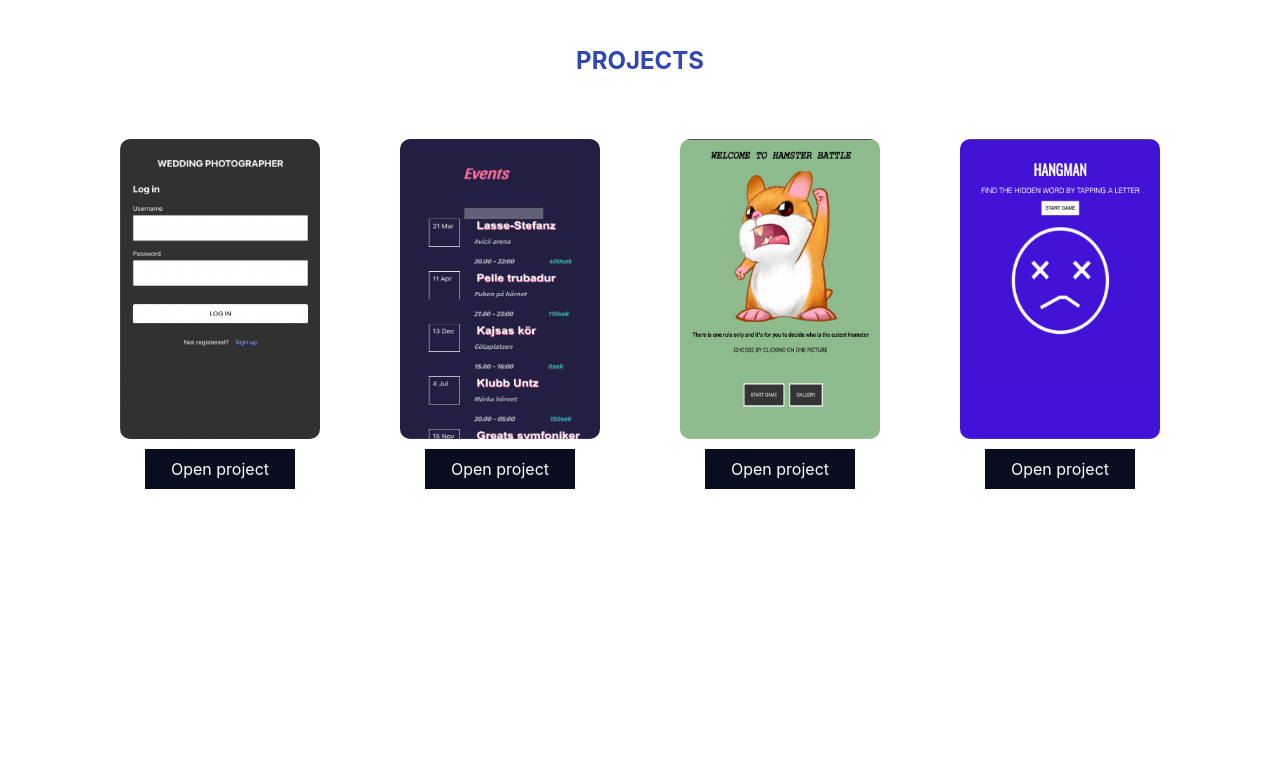
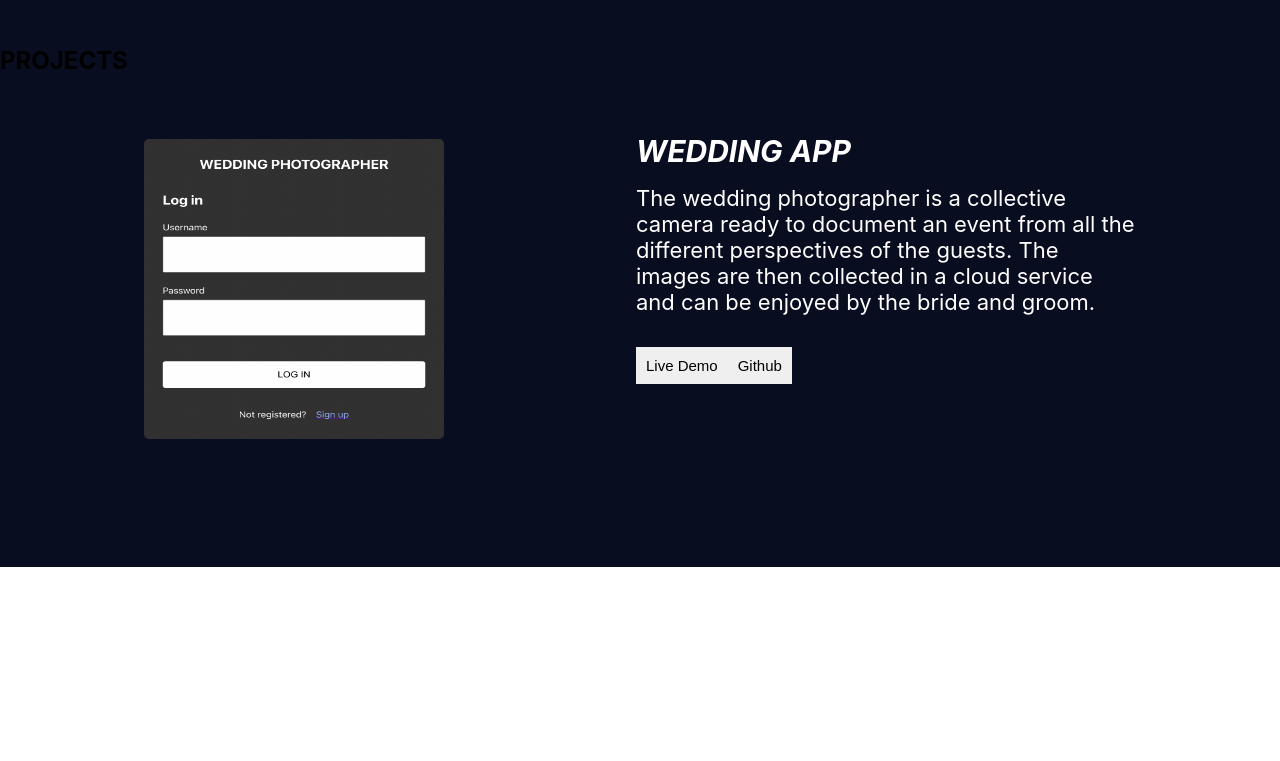
Before and after one commit to RHermez10/rher-portfolio, a React (Create React App) app: page / in a window 1280 px wide. Shown: the part 1520-2281 px from the top of the page. Built offline with nearby package versions, Linux system fonts and the light colour scheme; a web font is replaced by a local one.

Commit message:
small changes

```diff
--- a/src/App.css
+++ b/src/App.css
@@ -21,13 +21,13 @@ button{
 :root {
 	--mainColor: rgb(9 13 32);
 	--secondaryColor: white;
-	--thirdColor: rgb(50 72 177);
+	--third-color: #00ffa1;
 	--fourthColor: rgb(49 82 255);
 	--text: white;
 }
 
 section{
-	text-align: center;
+
 }
 
 html {
--- /dev/null
+++ b/src/Components/Button/Button.jsx
@@ -0,0 +1,8 @@
+import { $Button } from "./styles"
+
+export const Button = ({ text }) => {
+    return (
+        <$Button>{text}</$Button>
+    )
+
+}
--- /dev/null
+++ b/src/Components/Button/styles.jsx
@@ -0,0 +1,11 @@
+import styled from "styled-components"
+
+export const $Button = styled.button`
+padding: 10px;
+border: none;
+font-size: 15px;
+
+&:hover{
+    background-color:var(--third-color);
+}
+`
--- a/src/Components/ImageCard/ImageCard.jsx
+++ b/src/Components/ImageCard/ImageCard.jsx
@@ -1,16 +1,18 @@
-import { $ImageCard, $Title, $Overlay, $Link } from "./styles";
+import { $ImageCard, $Title, $Text, $InfoContent } from "./styles";
+import { Button } from "../../Components/Button/Button"
 export const ImageCard = ({ image, title, link }) => {
     return (
         <$ImageCard>
-            <img src={image} alt="img" />
-            <$Overlay>
-                <$Title>{title} </$Title>
-            </$Overlay>
-            <div>
-                <$Link href={link} target="_blank">
-                    Open project
-                </$Link>
-            </div>
+            <img src={image} height="50" alt="img" />
+            <$InfoContent>
+                <$Title>{title}</$Title>
+                <$Text>The wedding photographer is a collective camera ready to document an event from all the different perspectives of the guests. The images are then collected in a cloud service and can be enjoyed by the bride and groom.</$Text>
+                <div>
+                    <Button text="Live Demo" />
+                    <Button text="Github" />
+                </div>
+
+            </$InfoContent>
         </$ImageCard>
     );
 };
--- a/src/Components/ImageCard/styles.jsx
+++ b/src/Components/ImageCard/styles.jsx
@@ -1,11 +1,11 @@
 import styled from "styled-components";
 
 export const $ImageCard = styled.div`
-  position: relative;
-
+display: flex;
+gap: 12rem;
   img {
-    border-radius: 10px;
-    width: 200px;
+border-radius: 5px;
+    width: 300px;
     height: 300px;
   }
 
@@ -14,49 +14,27 @@ export const $ImageCard = styled.div`
   }
 `;
 
-export const $Overlay = styled.div`
-  position: absolute;
-  border-radius: 10px;
-  top: 0;
-  bottom: 0;
-  left: 0;
-  right: 0;
-  width: 200px;
-  height: 300px;
-  transition: 0.5s ease;
-  opacity: 0;
-  background-color: var(--mainColor);
+export const $Title = styled.h4`
+    margin-top: -22px;
+  color: var(--text);
+  text-transform: uppercase;
+  font-style: italic;
+  font-size: 30px;
 
-  &:hover {
-    opacity: 100;
-  }
-
-  @media (max-width: 600px) {
-    margin: auto;
-    top: -39px;
-  }
 `;
 
-export const $Link = styled.a`
-  border: 2px solid var(--mainColor);
-  background-color: var(--mainColor);
-  color: white;
-  padding: 0.5rem 1.5rem;
-  text-decoration: none;
-  transition: 0.4s;
-  &:hover {
-    background-color: white;
-    color: var(--mainColor);
-  }
-`;
+export const $Text = styled.p`
+color: white;
+max-width: 500px;
+font-size: 22px;
 
-export const $Title = styled.h4`
-  position: absolute;
-  top: 50%;
-  left: 50%;
-  opacity: 100;
-  color: var(--text);
-  font-size: 30px;
-  transform: translate(-50%, -50%);
-  text-align: center;
-`;
+`
+
+export const $InfoContent = styled.div`
+    display: flex;
+    flex-direction: column;
+    align-items: flex-start;
+    gap: 1rem;
+
+
+`
--- a/src/Pages/Projects/Projects.jsx
+++ b/src/Pages/Projects/Projects.jsx
@@ -11,9 +11,6 @@ function Projects() {
             <h1>PROJECTS</h1>
             <$Content>
                 <ImageCard image={wedding} title="Wedding app" link="https://github.com/RHermez10/wedding-camera-app" />
-                <ImageCard image={events} title="Events app" link="https://booking-ticket-tau.vercel.app/" />
-                <ImageCard image={hamster} title="hamster war" link="https://hamsters-projectt.onrender.com/" />
-                <ImageCard image={hangman} title="Hangman game" link="https://hangman-project-game.vercel.app/" />
             </$Content>
         </$ProjectWrapper>
     );
--- a/src/Pages/Projects/styles.jsx
+++ b/src/Pages/Projects/styles.jsx
@@ -1,6 +1,7 @@
 import styled from "styled-components";
 
 export const $ProjectWrapper = styled.section`
+background-color: var(--mainColor);
   padding: 15rem 0rem 8rem 0rem;
   h1 {
     color: var(--thirdColor);
```
Also changed, not shown: src/assets/images/weeding-app.png.
